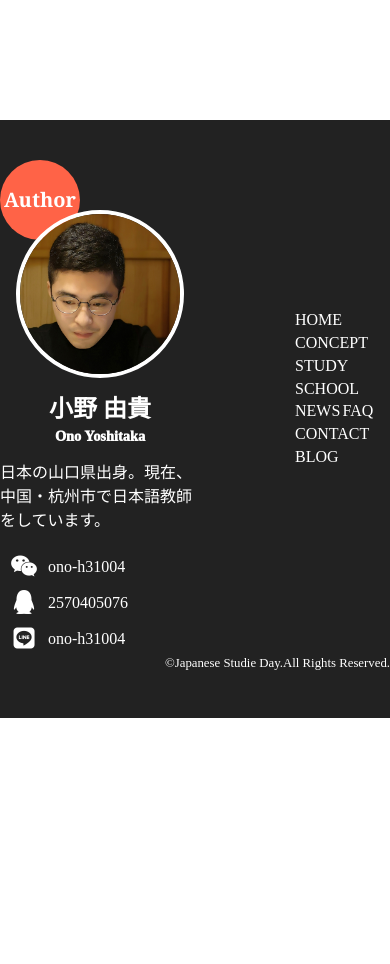
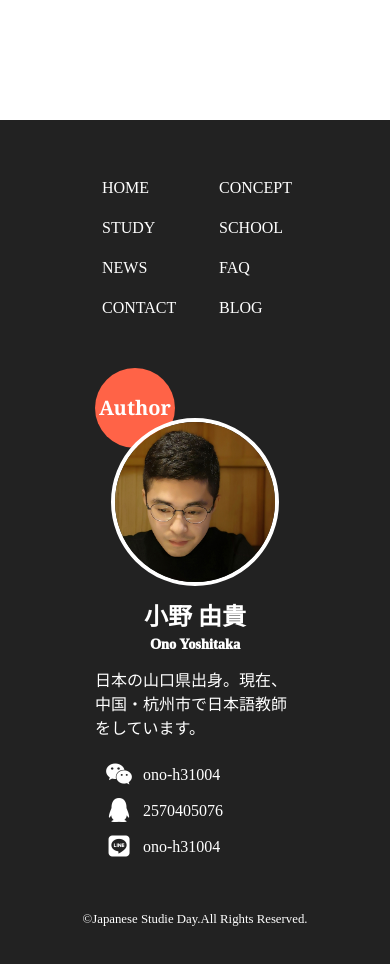
Before and after one commit to ono-yoshitaka/Japanese-Study-Day, a plain HTML site: page index.html in a window 390 px wide. Shown: the part 7840-8804 px from the top of the page. Before the commit the page ends 8558 px from the top, so only its background shows below. Drawn offline with nearby package versions, Linux system fonts and the light colour scheme; a web font is replaced by a local one.

Commit message:
footer修正

```diff
--- a/css/main.css
+++ b/css/main.css
@@ -1055,8 +1055,15 @@ p {
     justify-items: center;
 }
 
-#footer #fnav ul {
-    margin-left: auto;
+#footer #fnav #fnav_wrap {
+    width: 100%;
+    height: 100%;
+    display: flex;
+    align-items: center;
+    justify-content: center;
+}
+
+#footer #fnav #fnav_wrap ul {
     width: calc(100% * 1 / 2);
     height: 10rem;
     display: flex;
@@ -1064,16 +1071,16 @@ p {
     align-content: space-around;
 }
 
-#footer #fnav ul li {
+#footer #fnav #fnav_wrap ul li {
     flex-basis: 50%;
 }
 
-#footer #fnav ul li a {
+#footer #fnav #fnav_wrap ul li a {
     display: inline-block;
     position: relative;
 }
 
-#footer #fnav ul li a:after {
+#footer #fnav #fnav_wrap ul li a:after {
     margin-top: 0.6rem;
     display: inline-block;
     content: "";
@@ -1089,7 +1096,7 @@ p {
     transition: ease .5s
 }
 
-#footer #fnav ul li a:hover:after {
+#footer #fnav #fnav_wrap ul li a:hover:after {
     width: 115%
 }
 
@@ -1162,3 +1169,20 @@ p {
 #footer #prof #prof_wrap dl dd {
     width: calc(100% - 3rem);
 }
+
+@media screen and (max-width: 767px) {
+    #footer section {
+        display: flex;
+        flex: 1 calc(100% - 2rem);
+    }
+    #footer #fnav #fnav_wrap ul {
+        margin-left: 3rem;
+        width: 60%;
+    }
+    #footer #fnav {
+        margin-top: 3rem;
+    }
+    #footer small {
+        margin: 3rem auto 0;
+    }
+}
```
